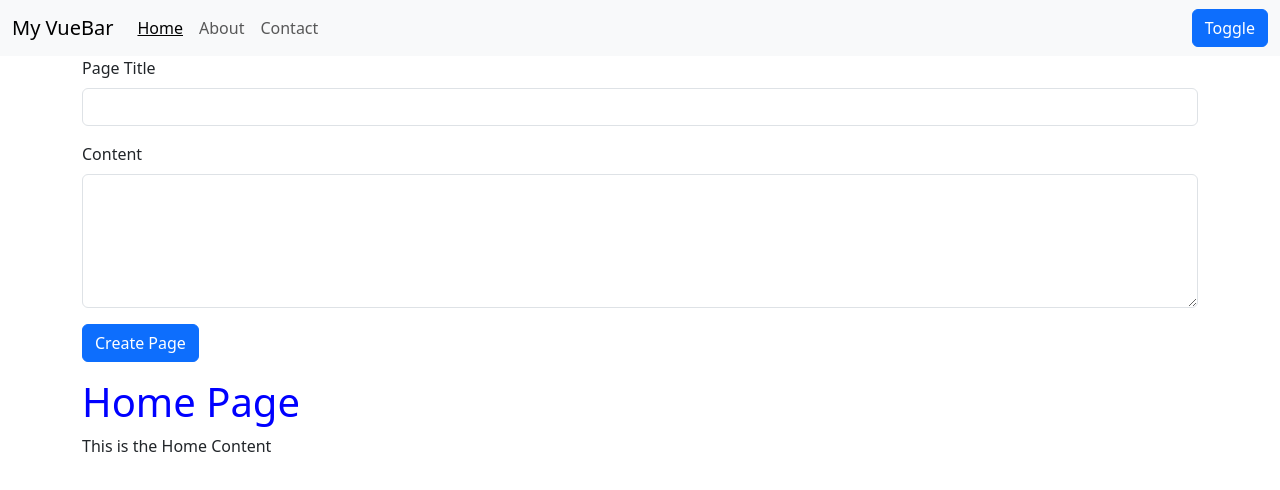
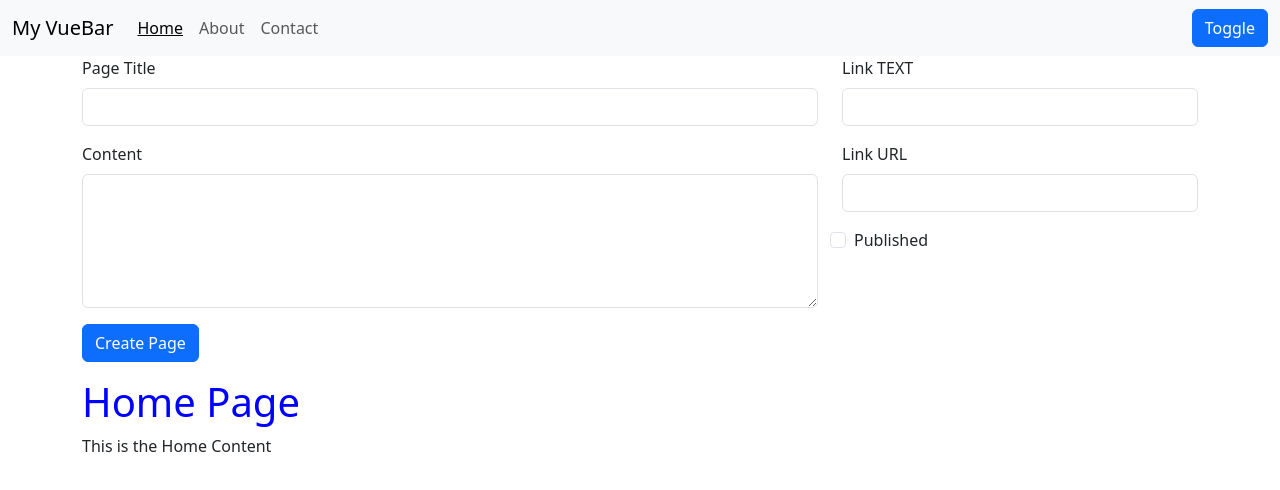
Before and after one commit to ihsan16110/vue-start-spa, a Vue app: page / in a window 1280 px wide. Shown: the top 490 px of the page. Built offline with nearby package versions, Linux system fonts and the light colour scheme.

Commit message:
Added Url & TextField

```diff
--- a/src/components/CreatePage.vue
+++ b/src/components/CreatePage.vue
@@ -1,8 +1,12 @@
 
 <template>
-    <div class="container mb-3">
+    <!-- <div class="container mb-3"> -->
 
-        <form action="">
+        <form action="" class="container mb-3">
+            <div class="row">
+
+                    <div class="col-md-8">
+
                         <div class="mb-3">
                             <label for="" class="form-label">
                                 Page Title
@@ -12,7 +16,6 @@
                                 class="form-control"
                                 v-model="pageTitle"
                             />
-
                         </div>
                         <div class="mb-3">
                             <label for="" class="form-label">
@@ -23,9 +26,49 @@
                                 class="form-control"
                                 rows="5"
                                 v-model="content"
-
                             ></textarea>
                         </div>
+                    </div>
+
+
+                    <div class="col">
+
+
+                        <div class="mb-3">
+                            <label for="" class="form-label">
+                                Link TEXT
+                            </label>
+                            <input
+                                type="text"
+                                class="form-control"
+                                v-model="linkText"
+                            >
+                        </div>
+
+                        <div class="mb-3">
+                            <label for="" class="form-label">
+                                Link URL
+                            </label>
+                            <input
+                                type="text"
+                                class="form-control"
+                                v-model="linkUrl"
+                            >
+                        </div>
+                        <div class="row mb-3">
+
+                            <div class="form-check">
+                                    <input class="form-check-input" type="checkbox">
+                                    <label class="form-check-label" for="gridCheck1">
+                                        Published
+                                    </label>
+                            </div>
+                        </div>
+
+                    </div>
+
+            </div>
+
             <div class="mb-3">
                 <button
                     class="btn btn-primary"
@@ -34,7 +77,7 @@
             </div>
         </form>
 
-    </div>
+    <!-- </div> -->
 </template>
 
 <script>
@@ -43,7 +86,9 @@ export default{
     data(){
         return{
             PageTitle:'',
-            content:''
+            content:'',
+            linkText:'',
+            linkUrl:''
         }
     }
 }</script>
```
Lines whose indentation alone changed are shown as unchanged.
